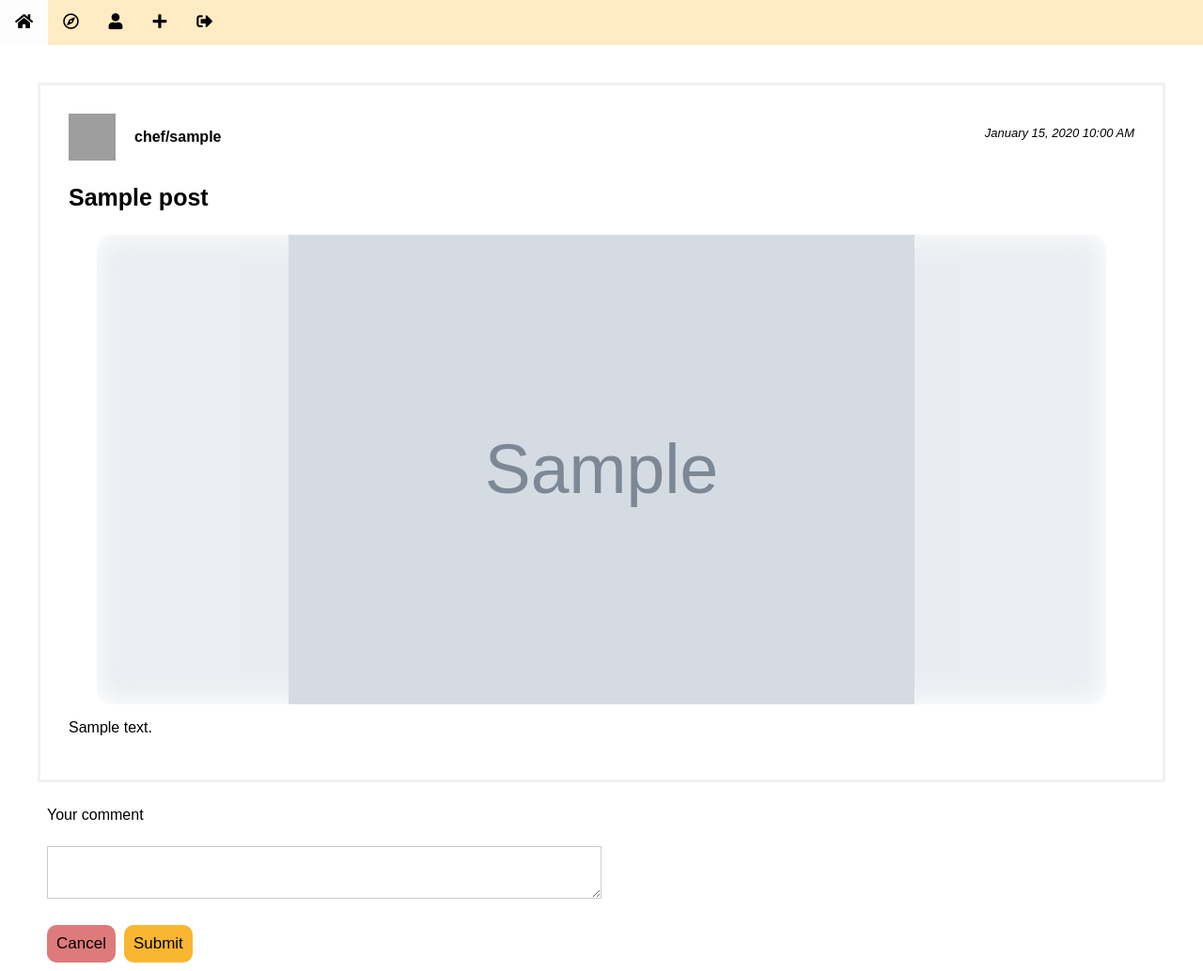
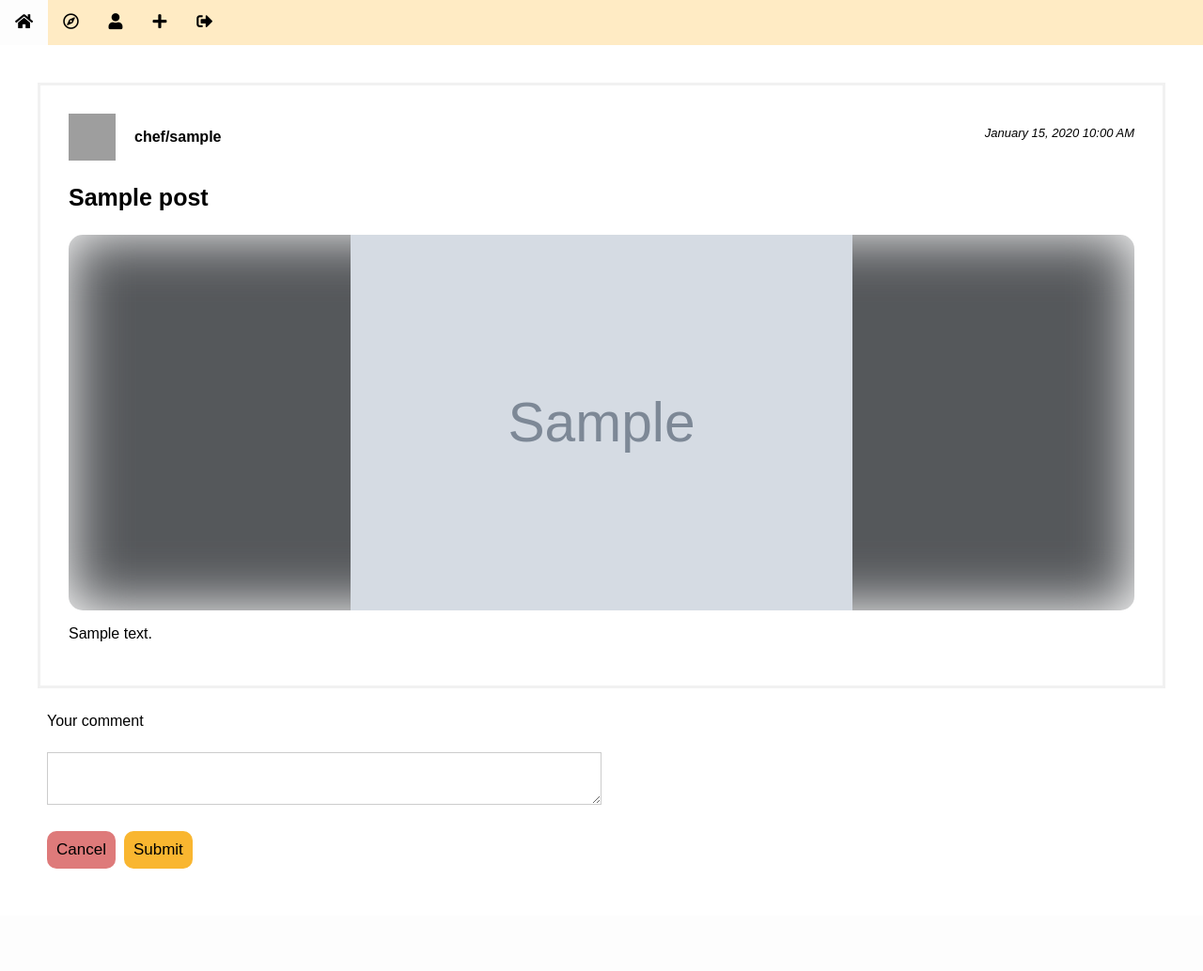
Before and after one commit to 23450728/AgileWebDev3403, a Flask app: page /post/1/comment in a window 1280 px wide. Shown: the top 1034 px of the page at 94% size. After the commit the page ends 925 px from the top, so only its background shows below. Run offline with Flask 3, Linux system fonts and the light colour scheme; a user stored in the database is signed in; tables that the repository leaves empty hold one stand-in row (values such as "Sample post"); grey boxes marked "Sample" are stand-in pictures; some libraries are stand-ins or nearby versions; grey boxes are pictures that could not be loaded.

Commit message:
Restyled edit profile page and images in posts

```diff
--- a/app/static/style.css
+++ b/app/static/style.css
@@ -566,8 +566,8 @@ hr {
   justify-content: center;
   border-radius: 15px;
   overflow: hidden;
-  margin-right: 30px;
-  margin-left: 30px;
+  /*margin-right: 50px;
+  margin-left: 50px;*/
 }
 
 .post-img-section img:first-child {
@@ -579,16 +579,15 @@ hr {
   max-height: 500px;  /* Make images fill the container */
   z-index: 1;   /* Lower z-index, this is the background */
   border-radius: 15px;
-  opacity: 50%;
-  filter: blur(15px);
+  filter: blur(30px) brightness(40%);
   margin: -1px;
   padding: 1px;
 }
 
 .post-img-main {
   justify-content: center;
-  max-height: 500px;
-  max-width: 1140px;
+  max-height: 400px;
+  max-width: 1120px;
   height: 100%;
   width: 100%;
   object-fit: contain;
--- a/app/templates/index.html
+++ b/app/templates/index.html
@@ -75,7 +75,7 @@
                 <div class="post-img-section">
                     {% if post.file %}
                     <img src="/static/images/{{ post.file }}" alt="Image for post {{post.title}}">
-                    <img  class="post-img-main" src="/static/images/{{ post.file }}" alt="Image for post {{post.title}}">
+                    <img class="post-img-main" src="/static/images/{{ post.file }}" alt="Image for post {{post.title}}">
                     {% endif %}
                 </div>
                 <pre>{{ post.body }}</pre>
```
